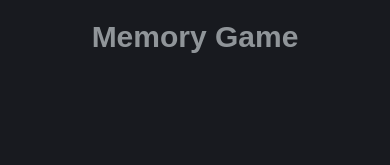
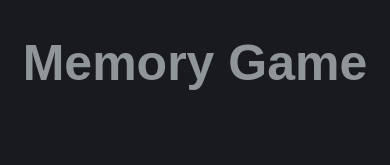
Before and after one commit to Nihalghori/Memory-game, a plain HTML site: page index.html in a window 390 px wide. Shown: the top 165 px of the page. Drawn offline with Linux system fonts and the light colour scheme.

Commit message:
memory-game

```diff
--- a/styles.css
+++ b/styles.css
@@ -82,20 +82,6 @@ body {
 h1 {
     position: absolute;
     top: 0;
-    font-size: 60px;
+    font-size: 50px;
     color: aliceblue;
 }
-
-/* Medium devices (tablets, 768px and up) */
-@media (max-width: 768px) {
-    h1 {
-        font-size: 45px; /* Adjust font size for medium devices */
-    }
-}
-
-/* Small devices (phones, 600px and down) */
-@media (max-width: 600px) {
-    h1 {
-        font-size: 30px; /* Adjust font size for small devices */
-    }
-}
```
